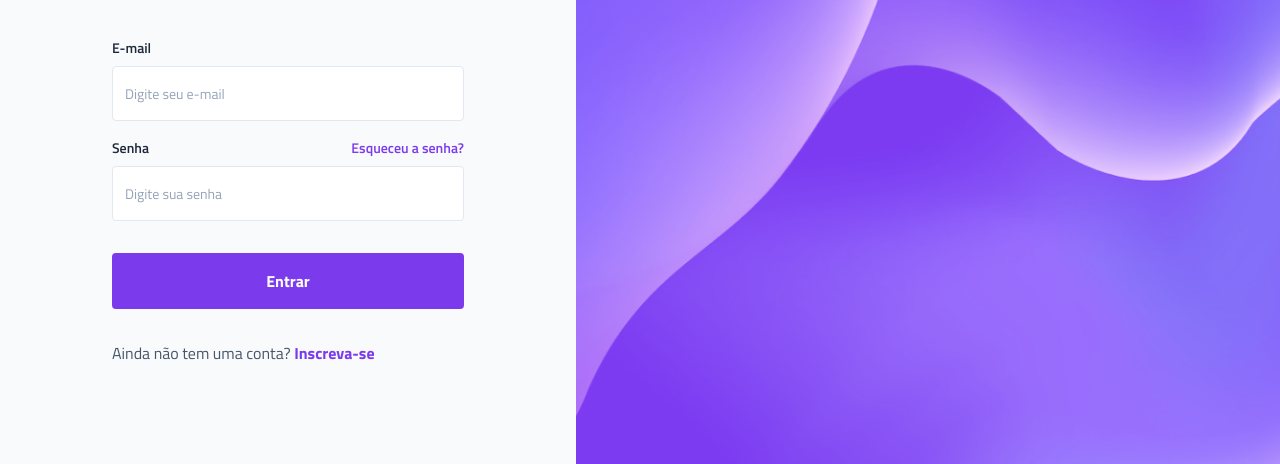
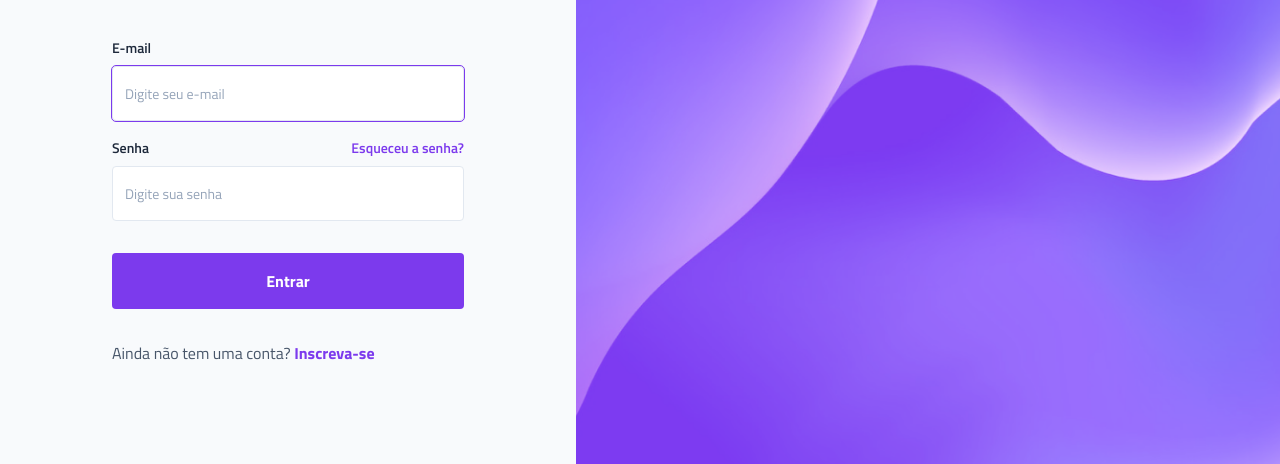
Before and after one commit to vbruno96/boraCodar11, a plain HTML site: page index.html in a window 1280 px wide. In both pictures the pointer is over the input "E-mail". Shown: the part 336-800 px from the top of the page. Drawn offline with Linux system fonts and the light colour scheme; some icons are missing.

Commit message:
fix hover input

```diff
--- a/styles.css
+++ b/styles.css
@@ -104,6 +104,7 @@ main form input::placeholder {
   color: var(--gray-400);
 }
 
+main form input:hover,
 main form input:focus {
   outline: 1px solid var(--purple-500);
 }
```
